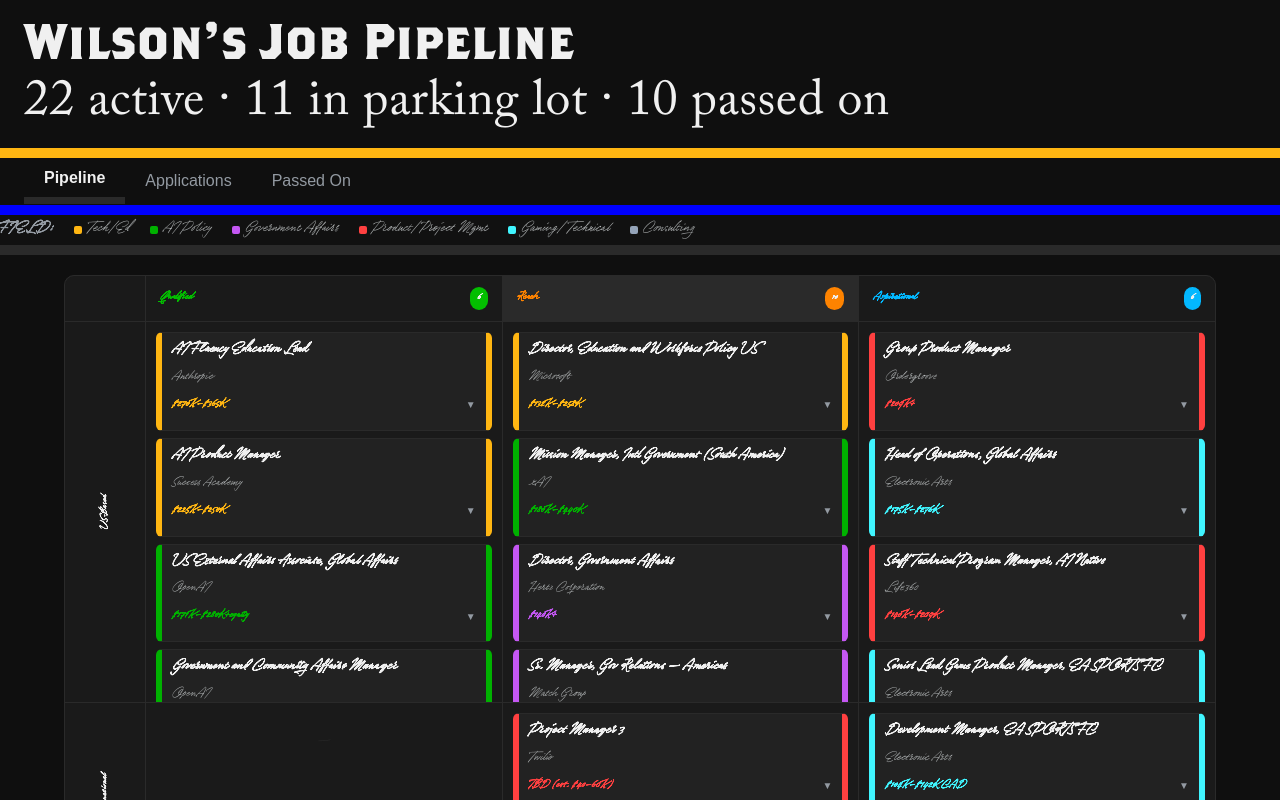
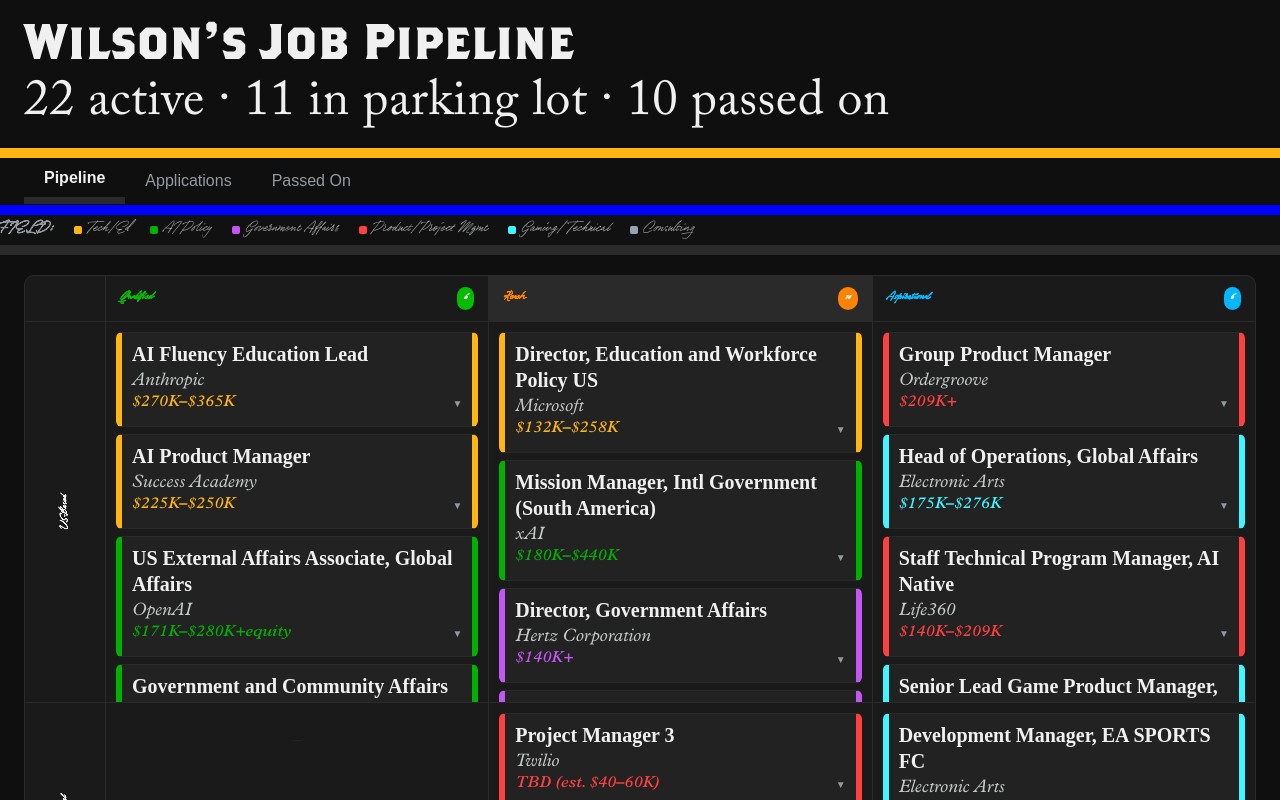
Before and after one commit to wipava13/Learning2Code, a React (Vite) app: page / in a window 1280 px wide. Shown: the top 800 px of the page. Built offline with nearby package versions, Linux system fonts and the light colour scheme; what webfontloader would draw is missing.

Commit message:
Minor changes pending from last commit

```diff
--- a/src/styles.js
+++ b/src/styles.js
@@ -150,7 +150,7 @@
   // ═══ MAIN CONTENT ═══
   mainContent: {
     padding: `${SPACING.xl}px ${SPACING.xxl}px`,
-    maxWidth: 1200,
+    maxWidth: 12000,
     margin: "0 auto",
   },
 
@@ -265,43 +265,47 @@
   },
 
   cardRole: {
-    fontSize: 16,
+    fontSize: 20,
     fontWeight: 600,
     color: COLORS.TEXT,
     lineHeight: 1.3,
     marginBottom: 3,
-    fontFamily: "Mrs. Eaves Small Caps",
+    fontFamily: "Figtree",
   },
 
   cardCompany: {
-    fontSize: 14,
+    fontSize: 18,
     color: COLORS.TEXT2,
     marginBottom: 2,
+    fontFamily: "Plantin MT",
   },
 
   cardSalary: {
-    fontSize: 12,
+    fontSize: 16,
     fontWeight: 600,
     marginBottom: 5,
+    fontFamily: "Plantin MT",
   },
 
   cardLocation: {
-    fontSize: 12,
+    fontSize: 16,
     color: COLORS.TEXT3,
     marginBottom: 5,
+    fontFamily: "Plantin MT",
   },
 
   cardNote: {
-    fontSize: 12,
+    fontSize: 16,
     color: COLORS.TEXT2,
     lineHeight: 1.55,
     margin: "0 0 8px",
     fontStyle: "normal",
+    fontFamily: "Figtree",
   },
 
   cardToggleIcon: {
     fontSize: 10,
-    color: COLORS.TEXT3,
+    color: COLORS.TEXT3
   },
 
   // ═══ KANBAN ═══
@@ -477,11 +481,12 @@
 
   // ═══ BUTTONS & LINKS ═══
   primaryButton: {
-    fontSize: 10,
-    fontWeight: 700,
+    fontSize: 15,
+    fontFamily: "Bookmania",
+    fontWeight: 400,
     padding: "4px 10px",
     color: "#000",
-    borderRadius: 4,
+    borderRadius: 40,
     textDecoration: "none",
   },
 };
```
